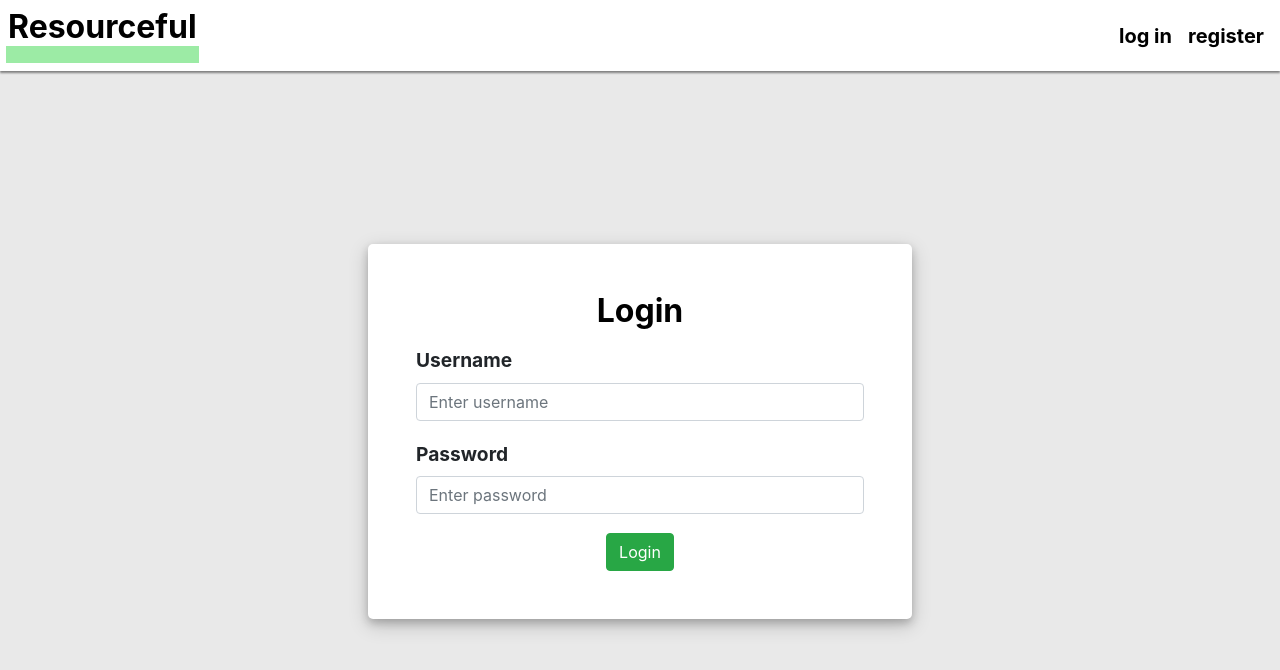
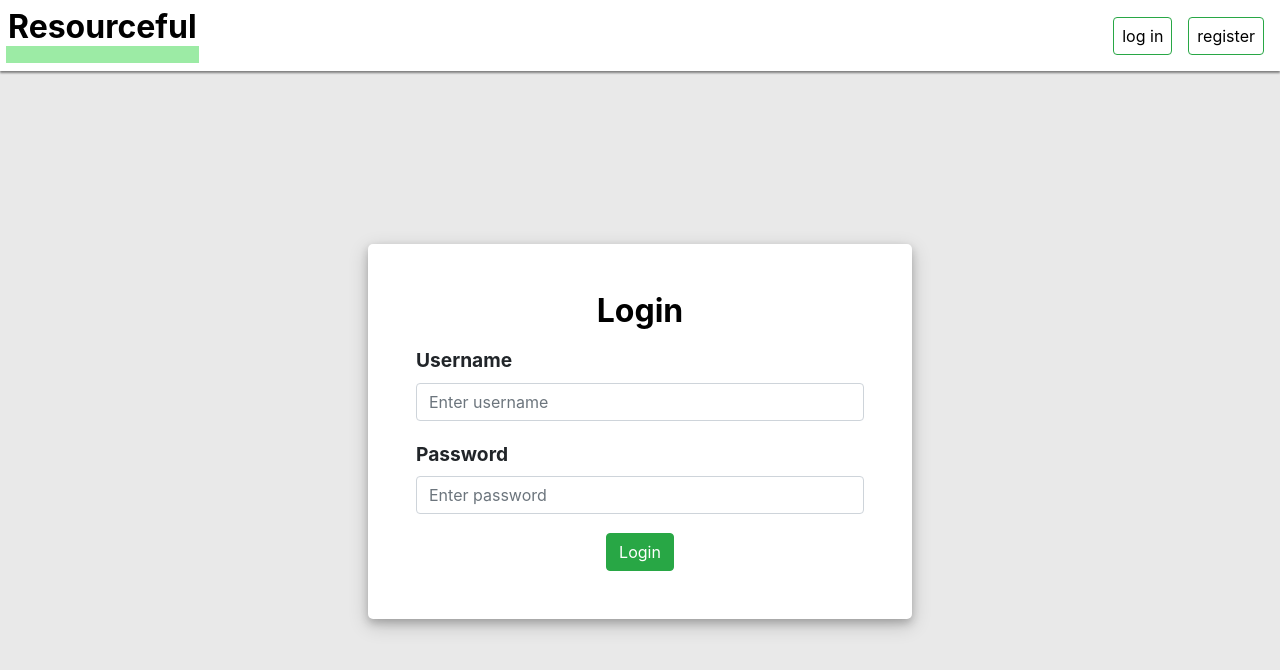
Before and after one commit to SolonEDU/resourceful, a website: page views/login.html in a window 1280 px wide. Drawn offline with nearby package versions, Linux system fonts and the light colour scheme.

Commit message:
Make navbars consistent

```diff
--- a/views/login.html
+++ b/views/login.html
@@ -25,8 +25,8 @@
                 </summary>
             </header>
             <div id="user-auth-buttons">
-                <div><a href="/auth/login">log in</a></div>
-                <div><a href="/auth/register">register</a></div>
+                <div><a href="/auth/login" class="btn btn-outline-success mx-2">log in</a></div>
+                <div><a href="/auth/register" class="btn btn-outline-success mx-2">register</a></div>
             </div>
         </nav>
         <section class="no-select" style="justify-content: center">
```
Also changed, not shown: views/register.html (+2 -2 lines), views/unauthenticated/dashboard.html (+2 -2 lines).
